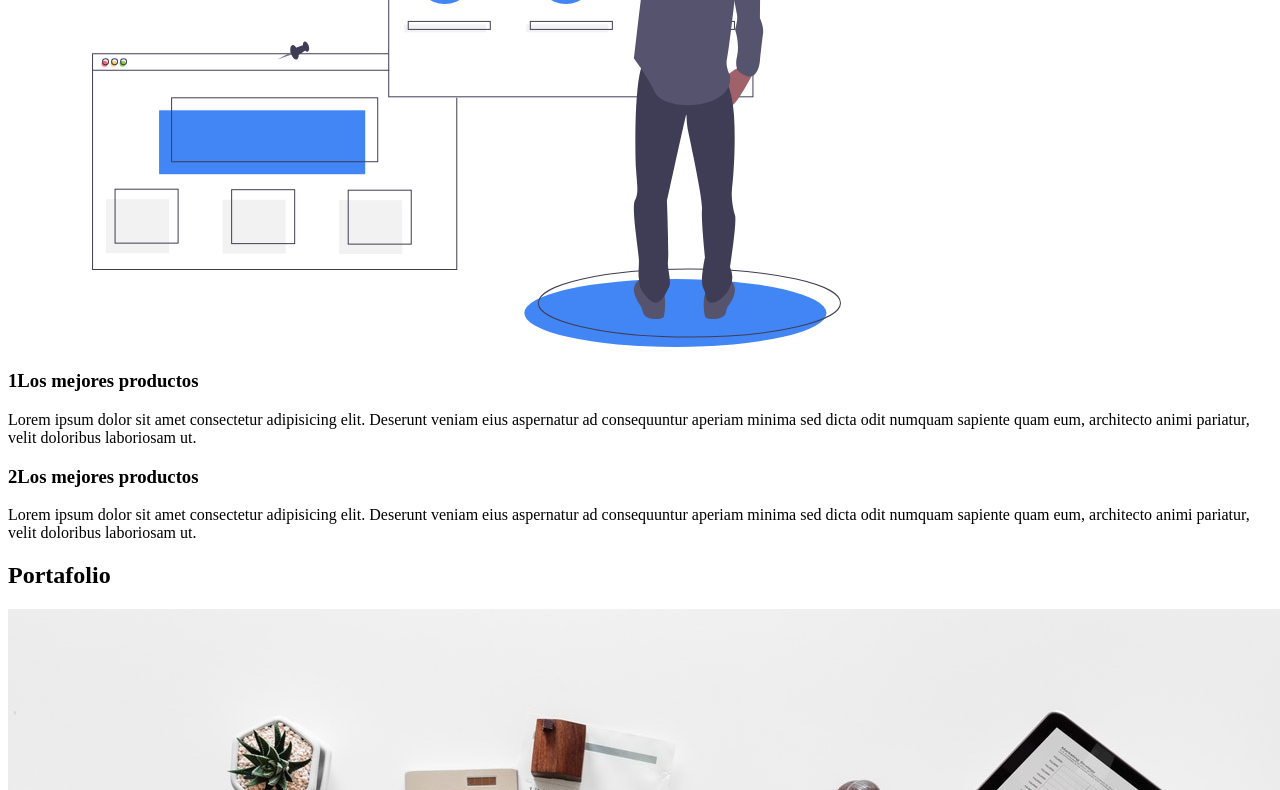
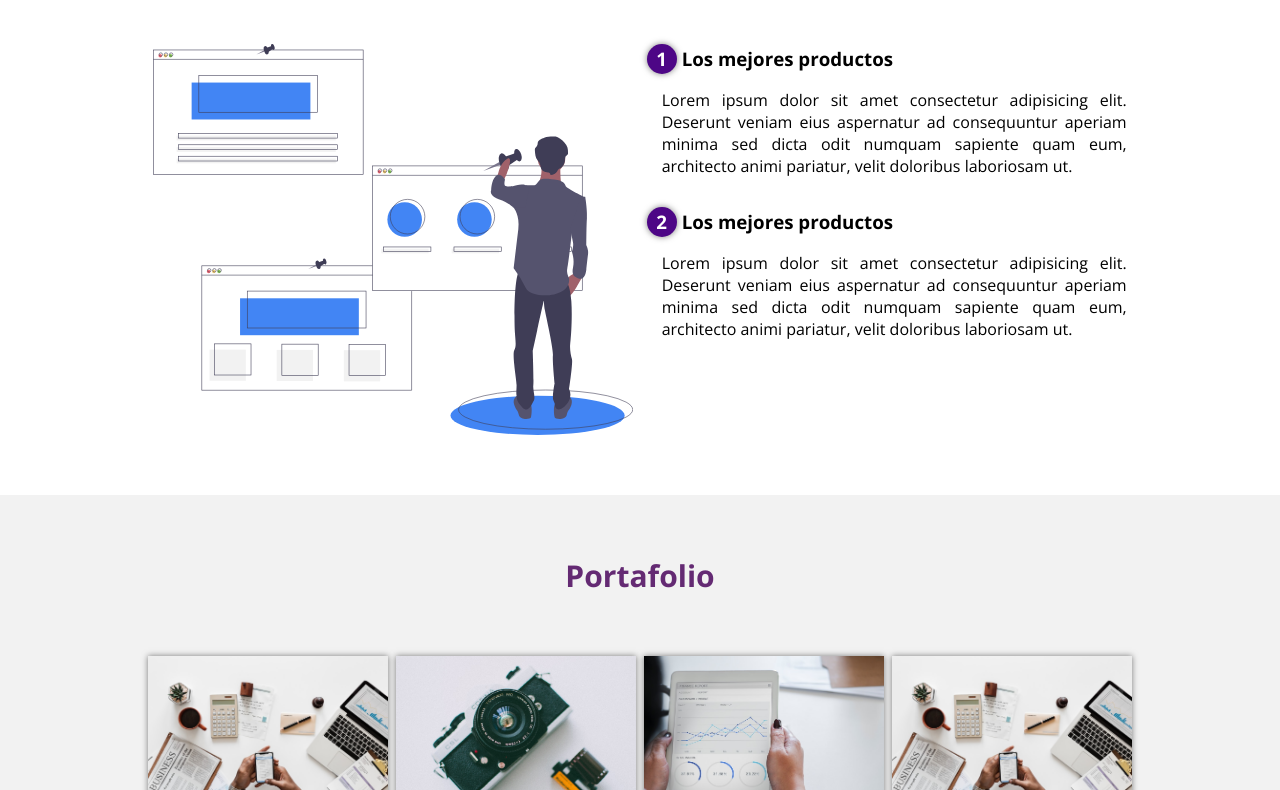
Before and after one commit to PGWFabri/fisrt_site_html_css, a plain HTML site: page web/index.html in a window 1280 px wide. Shown: the part 687-1477 px from the top of the page. Drawn offline with nearby package versions, Linux system fonts and the light colour scheme; the site is published under a folder, as on GitHub Pages, so addresses that start at the root find nothing.

Commit message:
Update index.html

```diff
--- a/web/index.html
+++ b/web/index.html
@@ -6,7 +6,7 @@
     <meta name="viewport" content="width=device-width, initial-scale=1.0">
     <meta http-equiv="X-UA-Compatible" content="ie=edge">
     <title>Página web FabriQR</title>
-    <link rel="stylesheet" href="/estilos.css">
+    <link rel="stylesheet" href="../web/estilos.css">
     <link href="https://fonts.googleapis.com/css?family=Open+Sans:300,400,700,800&display=swap" rel="stylesheet">
 </head>
 
```
